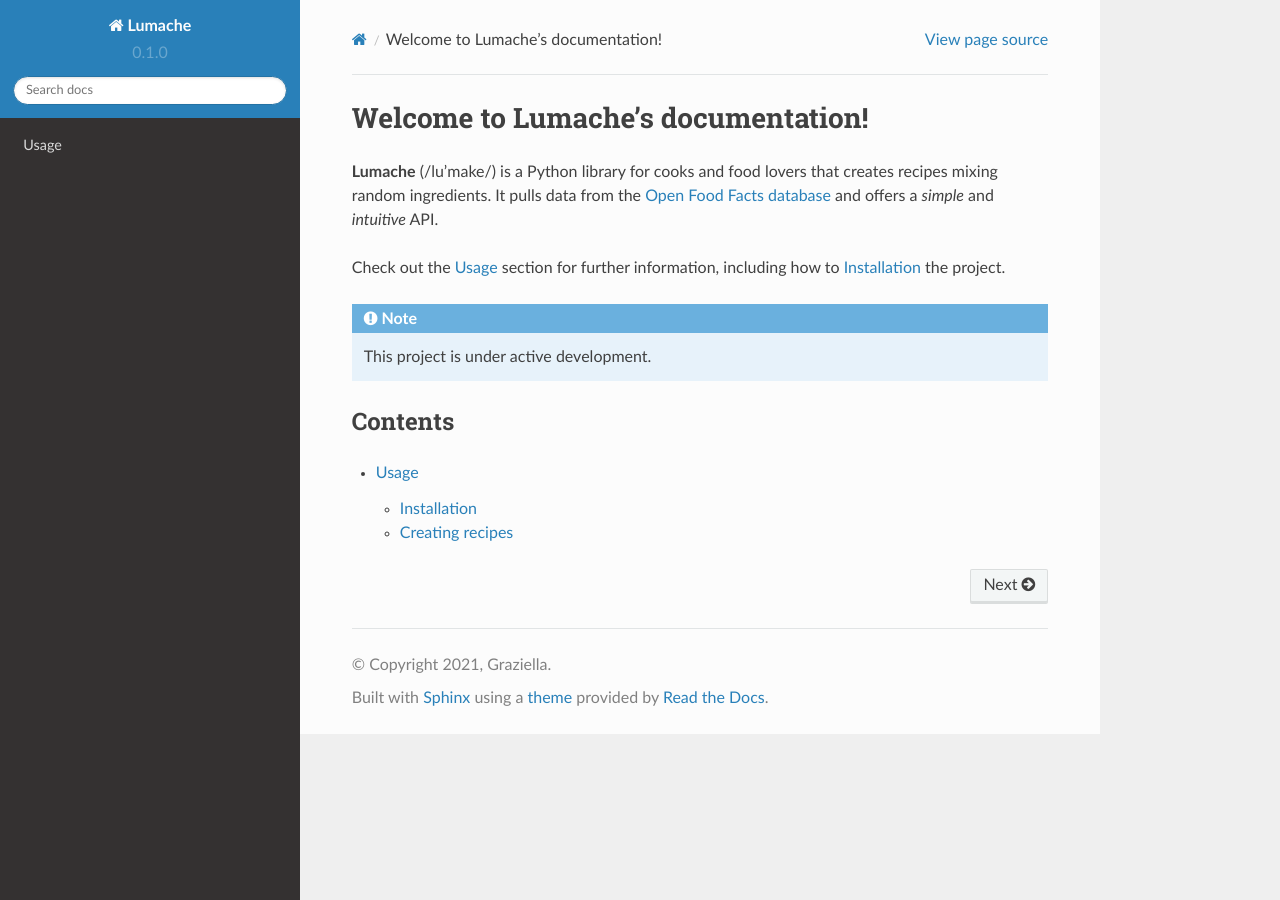
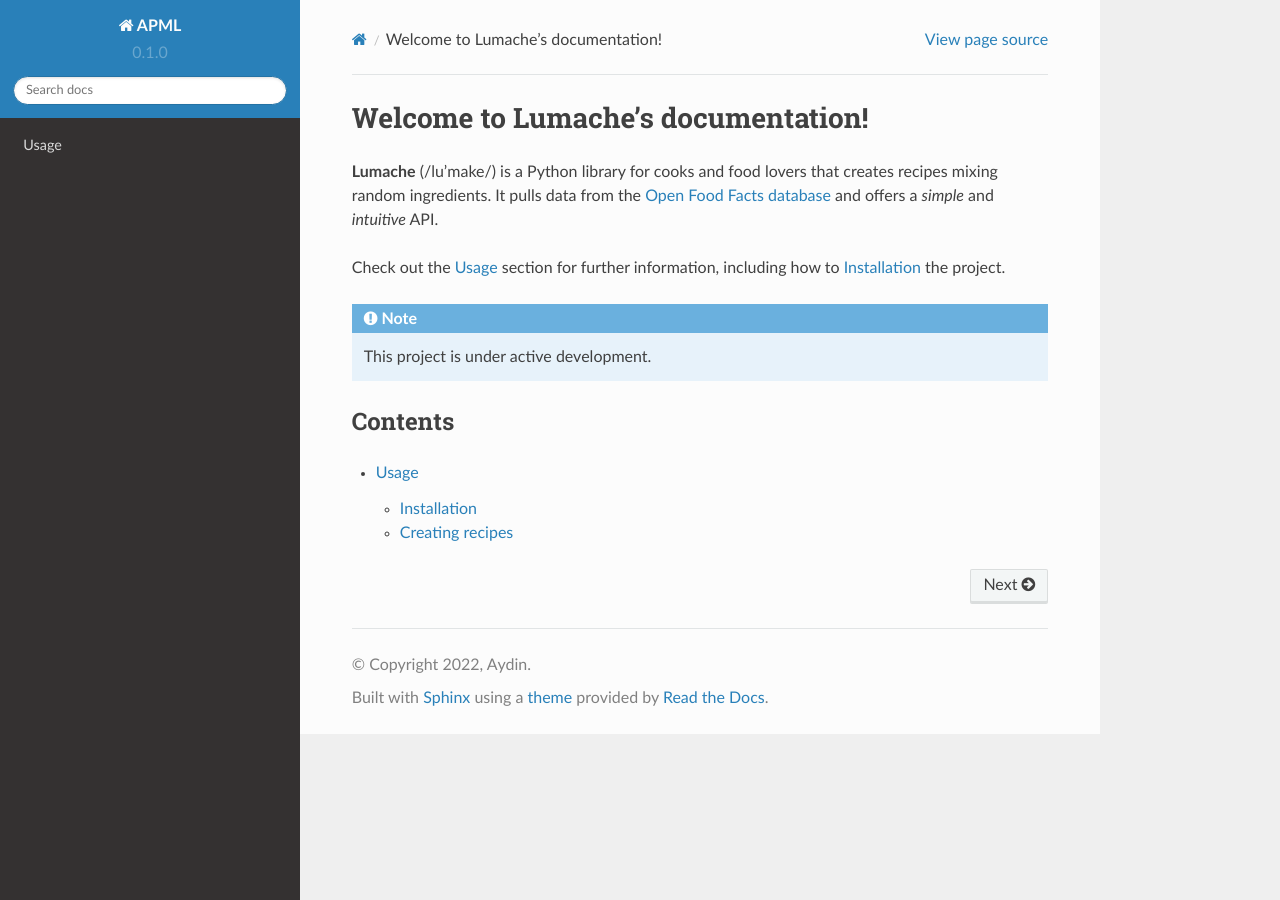
Before and after one commit to aanginer/apml, a Sphinx documentation site: the page built from docs/source/index.rst, in a window 1280 px wide. Built offline with Sphinx 7.4.7 and the Read the Docs theme 2.0.0, drawn with Linux system fonts in a browser that asks for light colours; pages that are not in the unit, such as notebooks, are missing from menus.

Commit message:
Update conf.py

```diff
--- a/docs/source/conf.py
+++ b/docs/source/conf.py
@@ -2,9 +2,9 @@
 
 # -- Project information
 
-project = 'Lumache'
-copyright = '2021, Graziella'
-author = 'Graziella'
+project = 'APML'
+copyright = '2022, Aydin'
+author = 'Aydin'
 
 release = '0.1'
 version = '0.1.0'
```
